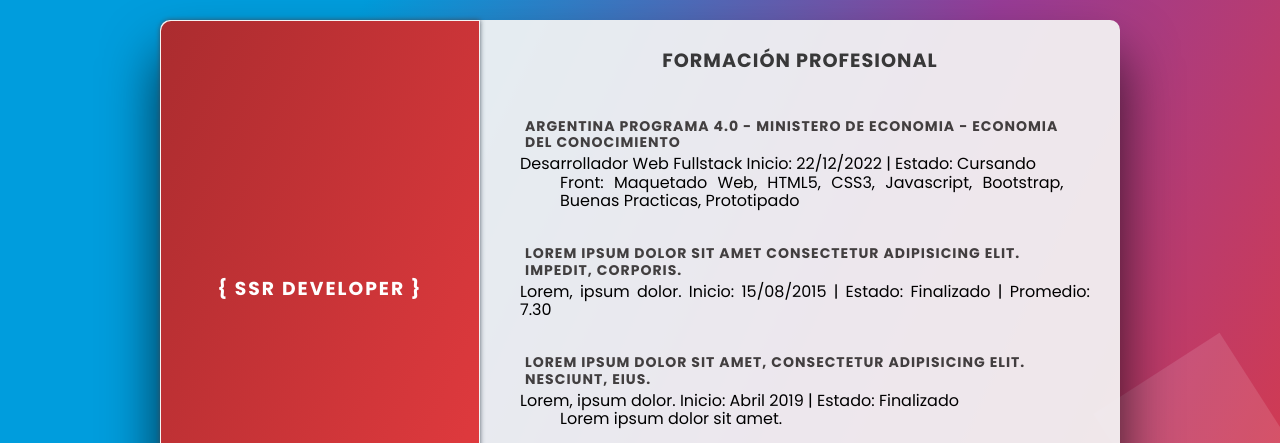
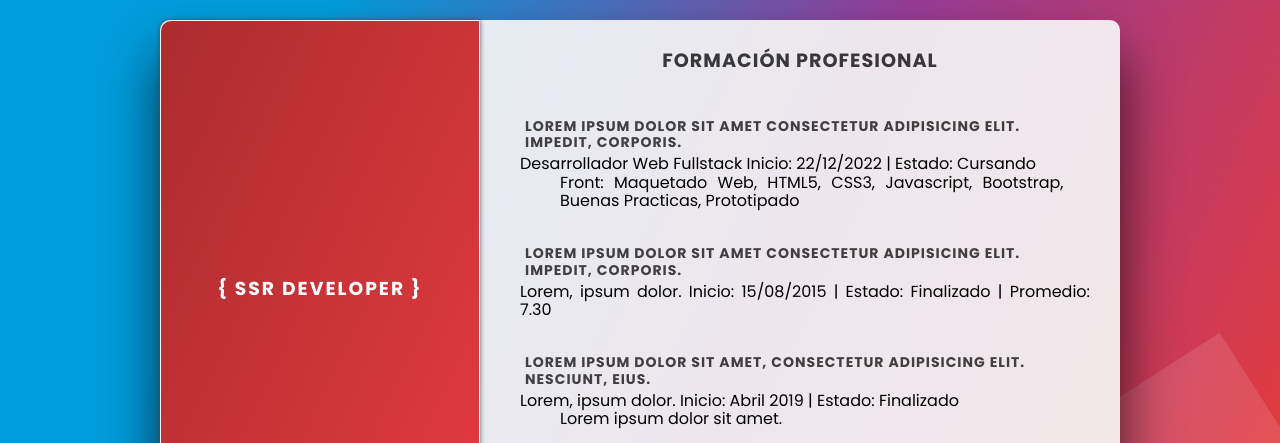
Before and after one commit to AgusBosio/miportfolio, a plain HTML site: page index.html in a window 1280 px wide. Shown: the top 443 px of the page. Drawn offline with Linux system fonts and the light colour scheme; no server answers.

Commit message:
proyecto finalizado

```diff
--- a/css/style.css
+++ b/css/style.css
@@ -18,10 +18,11 @@ body {
   display: flex;
   justify-content: center;
   align-items: center;
-  min-height: 100vh;
   font-family: "Poppins", sans-serif;
- object-fit: fill;
-
+  background-size: cover;
+  background-attachment: fixed;
+  overflow-x: hidden;
+  max-width: 100%;
 
 }
 
@@ -61,14 +62,14 @@ ul li{
 /* Aspectos Generales */
 
 .contenedor--principal {
-  width: 960px;
+  width: 90%;
+  max-width: 960px;
   position: relative;
   display: grid;
   grid-template-columns: 1fr 2fr;
   box-shadow: 0 35px 55px rgba(0, 0, 0, 0.7);
-  margin: 20px;
+  margin: 20px auto;
   border-radius: 10px;
-
 }
 
 .contenedor--principal .col--izq {
@@ -313,7 +314,7 @@ font-size: 0.8em;
 @media (max-width: 1000px) {
 
   body {
-    overflow:auto;
+    overflow:none;
     }
   .contenedor--principal {
 
--- a/index.html
+++ b/index.html
@@ -102,7 +102,7 @@
         <h3 class="title">Formación  Profesional</h3>
         <ul>
           <li>
-            <h3>Argentina Programa 4.0 - Ministero de Economia - Economia del Conocimiento</h3>
+            <h3>Lorem ipsum dolor sit amet consectetur adipisicing elit. Impedit, corporis. </h3>
             <div class="titulo-carrera"><span class="texto">Desarrollador Web Fullstack</span>
               <span class="fecha">Inicio: 22/12/2022 | Estado: Cursando</span>
             </div>
```
Also changed, not shown: img/tecnologias.png.
